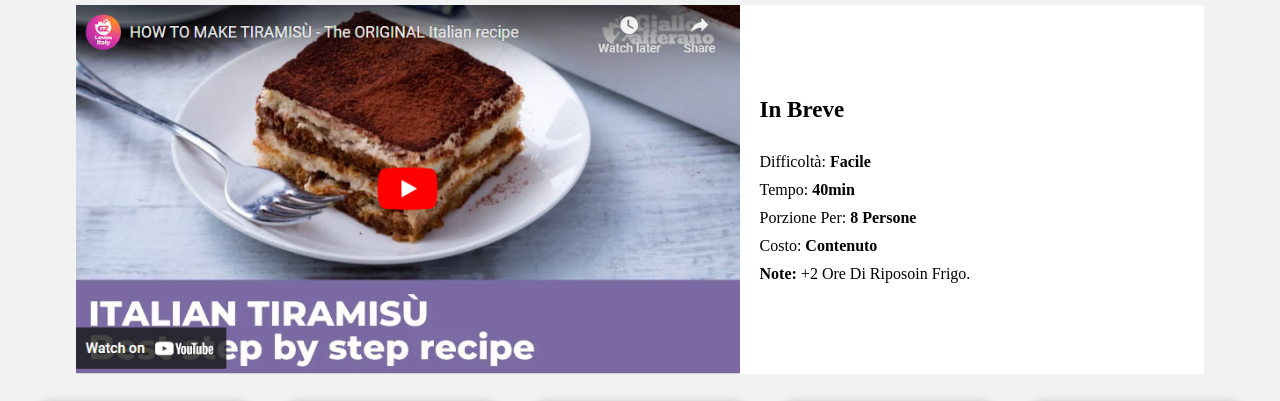
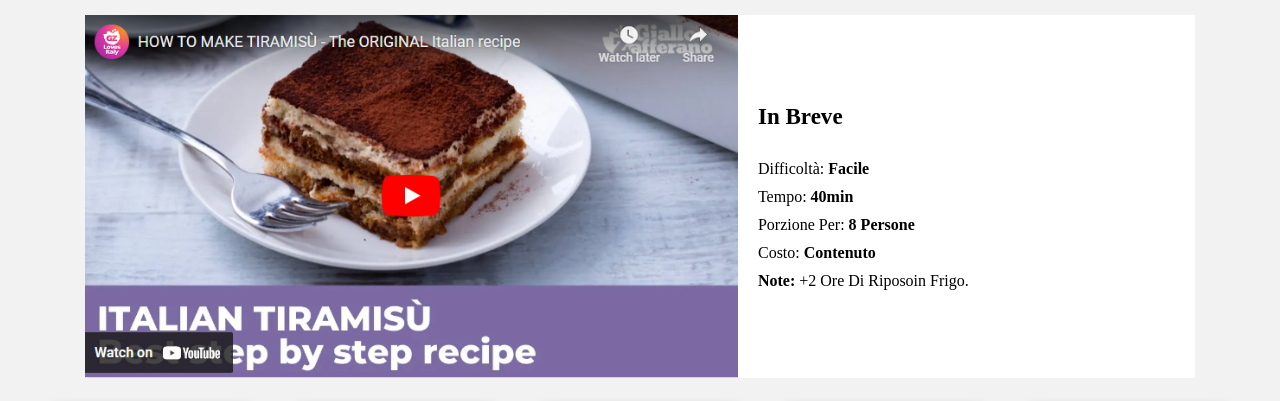
Before and after one commit to raff-E12/htmlcss-responsive-layout, a plain HTML site: page index.html in a window 1280 px wide. Shown: the part 172-573 px from the top of the page. Drawn offline with Linux system fonts and the light colour scheme; a web font is replaced by a local one.

Commit message:
feat: modifiche della card e della sezione hero

```diff
--- a/Breakpoint.css
+++ b/Breakpoint.css
@@ -99,6 +99,7 @@
 @media screen and (min-width:1009px){
     .hero-sc{
         width: 100%;
+        padding: 30px;
     }
 
     .sc-view{
--- a/style.css
+++ b/style.css
@@ -204,7 +204,7 @@ body{
 
 .sc-view{
     width: 100%;
-    height: 190px;
+    height: 220px;
     overflow: hidden;
 }
 
```
